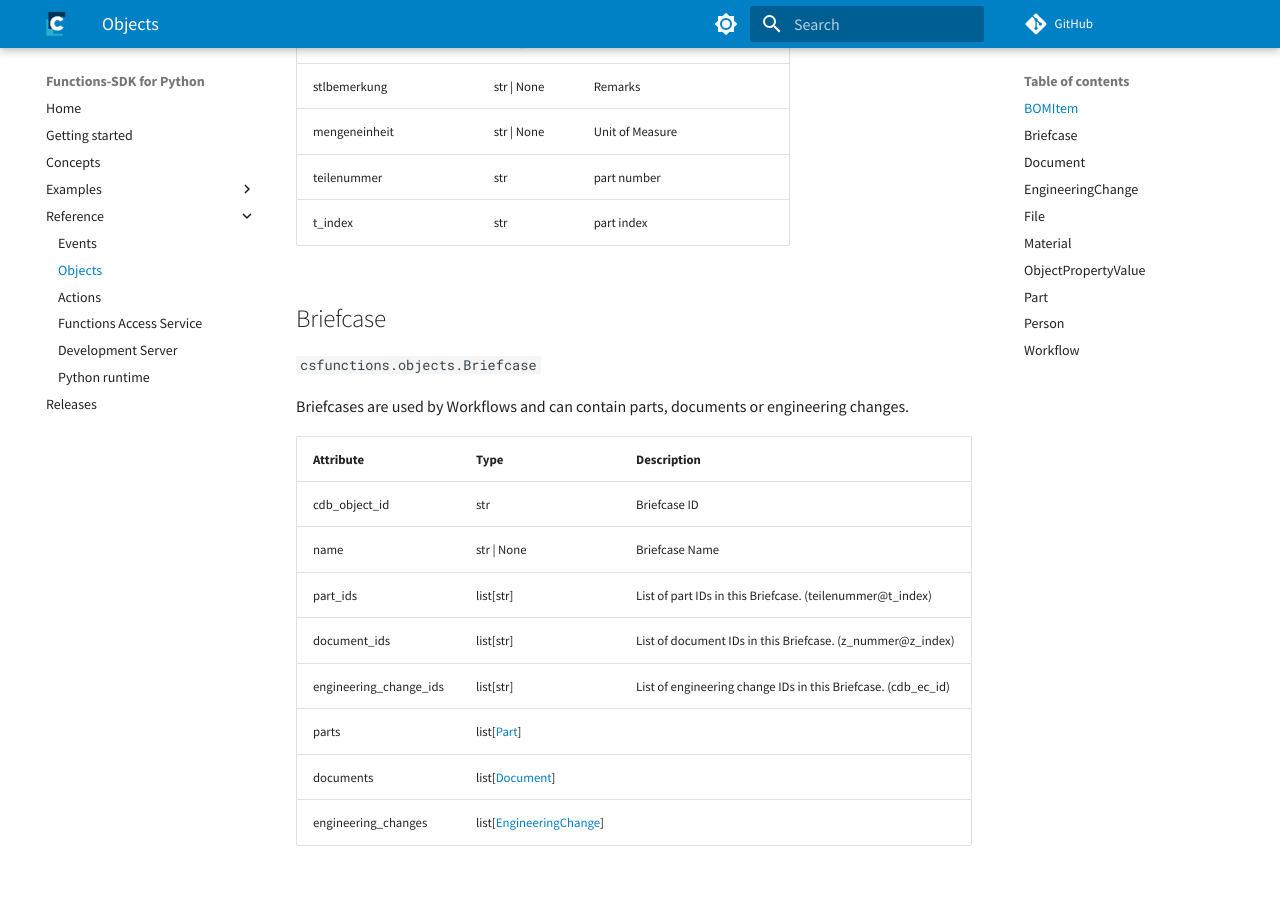
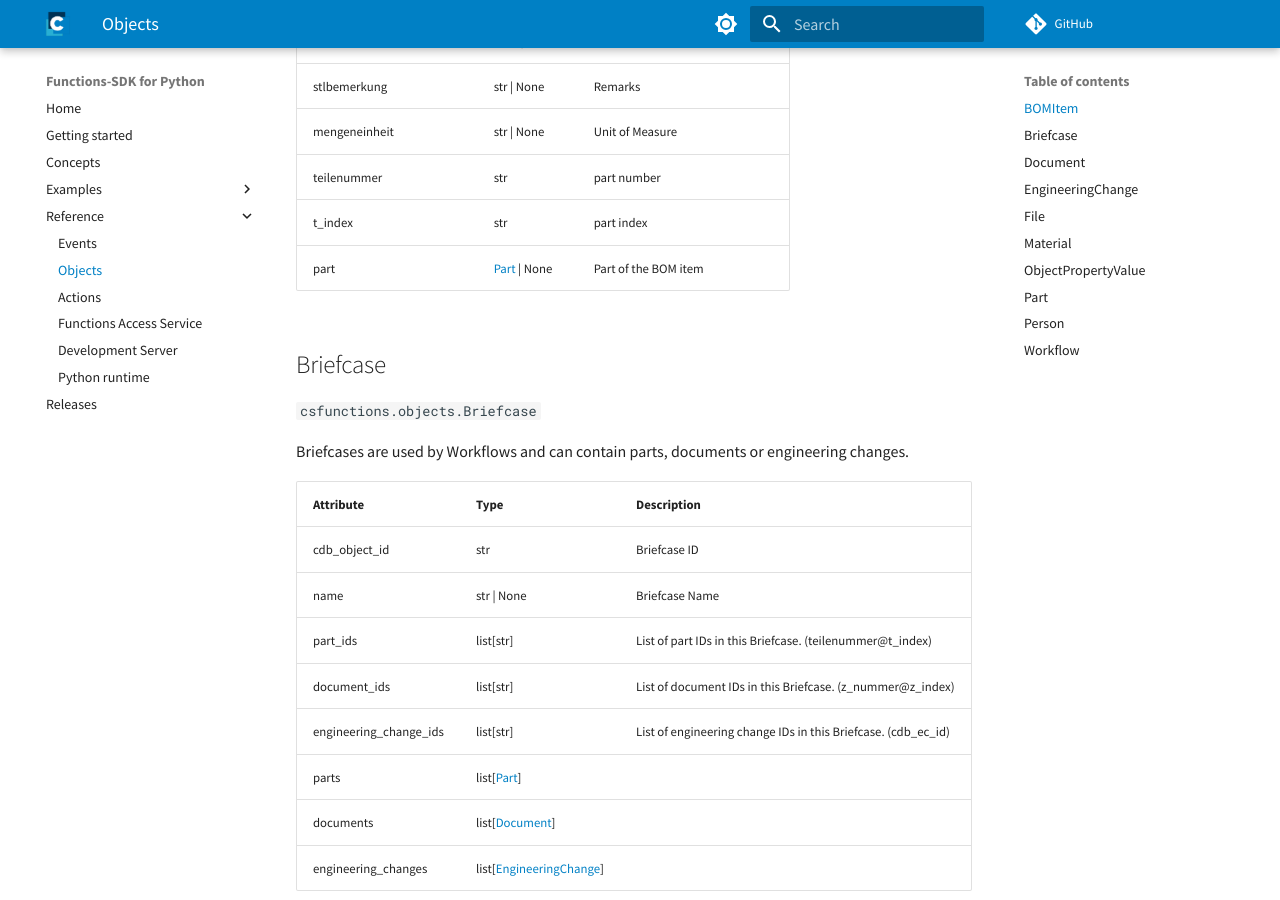
Before and after one commit to cslab/functions-sdk-python, an MkDocs documentation site: the page built from docs/reference/objects.md, in a window 1280 px wide and 900 px high, scrolled down 664 px. Built offline with MkDocs 1.6.1 and Material for MkDocs 9.7.7, drawn with Linux system fonts in a browser that asks for light colours; comment, search, counter and statistics services are not loaded.

Commit message:
fix: Add part attribute to BOMItem documentation

```diff
--- a/docs/reference/objects.md
+++ b/docs/reference/objects.md
@@ -17,6 +17,7 @@
 |mengeneinheit|str \| None|Unit of Measure|
 |teilenummer|str|part number|
 |t_index|str|part index|
+|part|[Part](objects.md#part) \| None|Part of the BOM item|
 
 ## Briefcase
 `csfunctions.objects.Briefcase`
```
